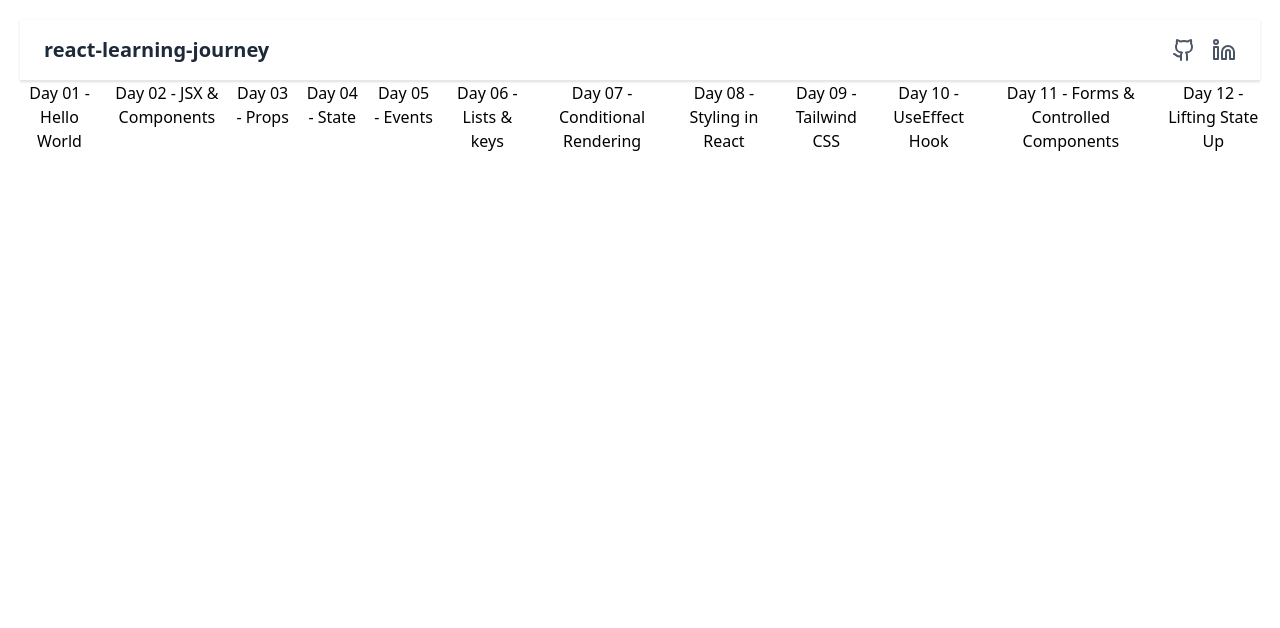
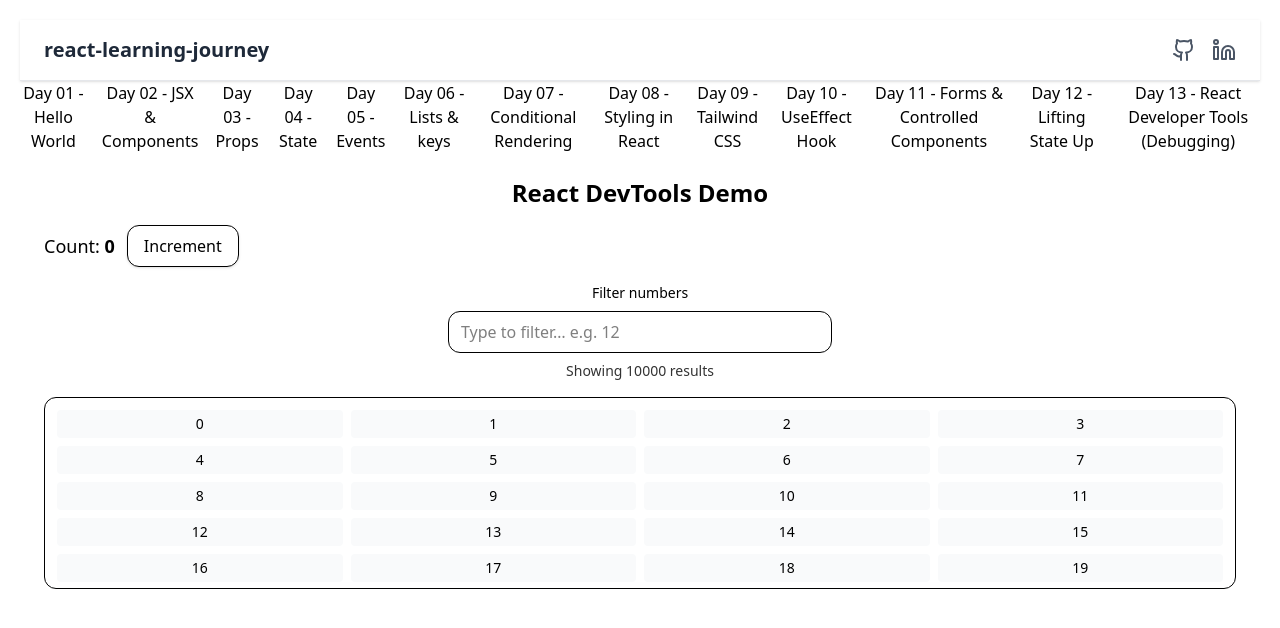
Before and after one commit to Vignesh-Ajri/react-learning-journey, a React (Vite) app: page /day13 in a window 1280 px wide. Shown: the top 628 px of the page. Built offline with nearby package versions, Linux system fonts and the light colour scheme.

Commit message:
Day13 Initial commit

```diff
--- a/src/App.jsx
+++ b/src/App.jsx
@@ -13,6 +13,7 @@ import Counter from "./days/Day09-Tailwind-CSS";
 import Posts from "./days/Day10-UseEffect";
 import Day11Form from "./days/Day11-Form";
 import TemperatureConverter from "./days/Day12-LiftingStateUp";
+import DevToolsDemo from "./days/Day13-DevToolsDemo";
 
 function App() {
   return (
@@ -58,6 +59,11 @@ function App() {
             </li>
             <li>
               <Link to="/day12">Day 12 - Lifting State Up </Link>
+            </li>
+            <li>
+              <Link to="/day13">
+                Day 13 - React Developer Tools (Debugging)
+              </Link>
             </li>
           </ul>
         </nav>
@@ -113,6 +119,7 @@ function App() {
           <Route path="/day10" element={<Posts />} />
           <Route path="/day11" element={<Day11Form />} />
           <Route path="/day12" element={<TemperatureConverter />} />
+          <Route path="/day13" element={<DevToolsDemo />} />
         </Routes>
       </div>
     </Router>
--- a/src/days/Day13-DevToolsDemo.jsx
+++ b/src/days/Day13-DevToolsDemo.jsx
@@ -0,0 +1,65 @@
+import { useState, useMemo, useCallback, memo } from "react";
+
+// Memoized child to demonstrate re-render behavior
+const ChildButton = memo(function ChildButton({ onIncrement, label }) {
+  return (
+    <button
+      className="px-4 py-2 rounded-xl border shadow-sm"
+      onClick={onIncrement}
+    >
+      {label}
+    </button>
+  );
+});
+
+export default function DevToolsDemo() {
+  const [count, setCount] = useState(0);
+  const [query, setQuery] = useState("");
+
+  // Big list to make the profiler charts meaningful
+  const numbers = useMemo(() => Array.from({ length: 10000 }, (_, i) => i), []);
+  const filtered = useMemo(
+    () => numbers.filter((n) => String(n).includes(query)),
+    [numbers, query]
+  );
+
+  // Stable callback → prevents ChildButton from re-rendering unnecessarily
+  const handleIncrement = useCallback(() => setCount((c) => c + 1), []);
+
+  // NOTE for experiments:
+  // 1) Replace `handleIncrement` in ChildButton with: `onIncrement={() => setCount(c => c + 1)}`
+  //    Then watch ChildButton re-render on every parent render in the Profiler.
+  // 2) Temporarily remove useMemo for `filtered` to see heavier renders.
+
+  return (
+    <div className="p-6 space-y-4">
+      <h2 className="text-2xl font-semibold">React DevTools Demo</h2>
+
+      <div className="flex items-center gap-3">
+        <span className="text-lg">
+          Count: <strong>{count}</strong>
+        </span>
+        <ChildButton onIncrement={handleIncrement} label="Increment" />
+      </div>
+
+      <div className="space-y-2">
+        <label className="block text-sm font-medium">Filter numbers</label>
+        <input
+          className="w-full max-w-sm rounded-xl border px-3 py-2 outline-none"
+          placeholder="Type to filter… e.g. 12"
+          value={query}
+          onChange={(e) => setQuery(e.target.value)}
+        />
+        <p className="text-sm opacity-80">Showing {filtered.length} results</p>
+      </div>
+
+      <ul className="grid grid-cols-4 gap-2 max-h-48 overflow-auto border rounded-xl p-3">
+        {filtered.slice(0, 60).map((n) => (
+          <li key={n} className="text-sm px-2 py-1 rounded bg-gray-50">
+            {n}
+          </li>
+        ))}
+      </ul>
+    </div>
+  );
+}
```
Also changed, not shown: 1 other file (tests, documents, lock files or other folders).
